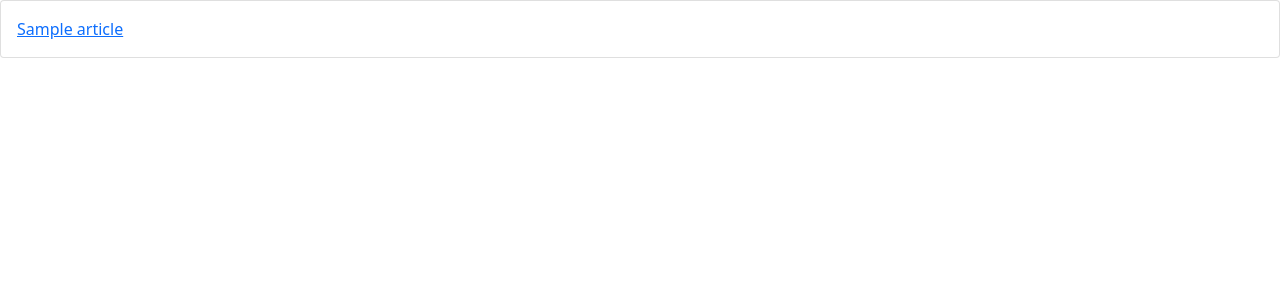
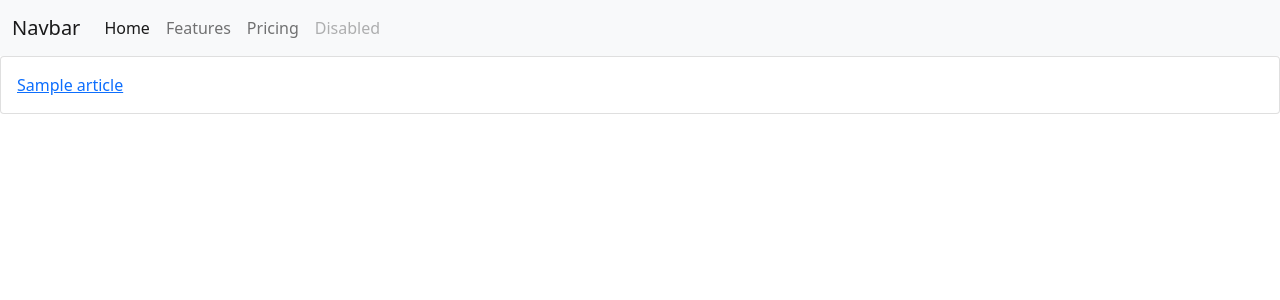
Before and after one commit to behradfatan/Blog-application-with-django, a Django app: page / in a window 1280 px wide. Shown: the top 300 px of the page. Run offline with Django 3.2, Linux system fonts and the light colour scheme; tables that the repository leaves empty hold one stand-in row (values such as "Sample post").

Commit message:
create a navbar and set all_articles as home

```diff
--- a/A/blog/templates/base.html
+++ b/A/blog/templates/base.html
@@ -7,6 +7,7 @@
 <link href="https://cdn.jsdelivr.net/npm/bootstrap@5.1.1/dist/css/bootstrap.min.css" rel="stylesheet" integrity="sha384-F3w7mX95PdgyTmZZMECAngseQB83DfGTowi0iMjiWaeVhAn4FJkqJByhZMI3AhiU" crossorigin="anonymous">
 </head>
 <body>
+    {% include 'navbar.html' %}
     <div class="jumbotron">
         {% block content %} {% endblock %}
     </div>
--- /dev/null
+++ b/A/blog/templates/navbar.html
@@ -0,0 +1,16 @@
+<nav class="navbar navbar-expand-lg navbar-light bg-light">
+  <div class="container-fluid">
+    <a class="navbar-brand" href="#">Navbar</a>
+    <button class="navbar-toggler" type="button" data-bs-toggle="collapse" data-bs-target="#navbarNavAltMarkup" aria-controls="navbarNavAltMarkup" aria-expanded="false" aria-label="Toggle navigation">
+      <span class="navbar-toggler-icon"></span>
+    </button>
+    <div class="collapse navbar-collapse" id="navbarNavAltMarkup">
+      <div class="navbar-nav">
+        <a class="nav-link active" aria-current="page" href="{% url 'all_articles' %}">Home</a>
+        <a class="nav-link" href="#">Features</a>
+        <a class="nav-link" href="#">Pricing</a>
+        <a class="nav-link disabled">Disabled</a>
+      </div>
+    </div>
+  </div>
+</nav>
```
